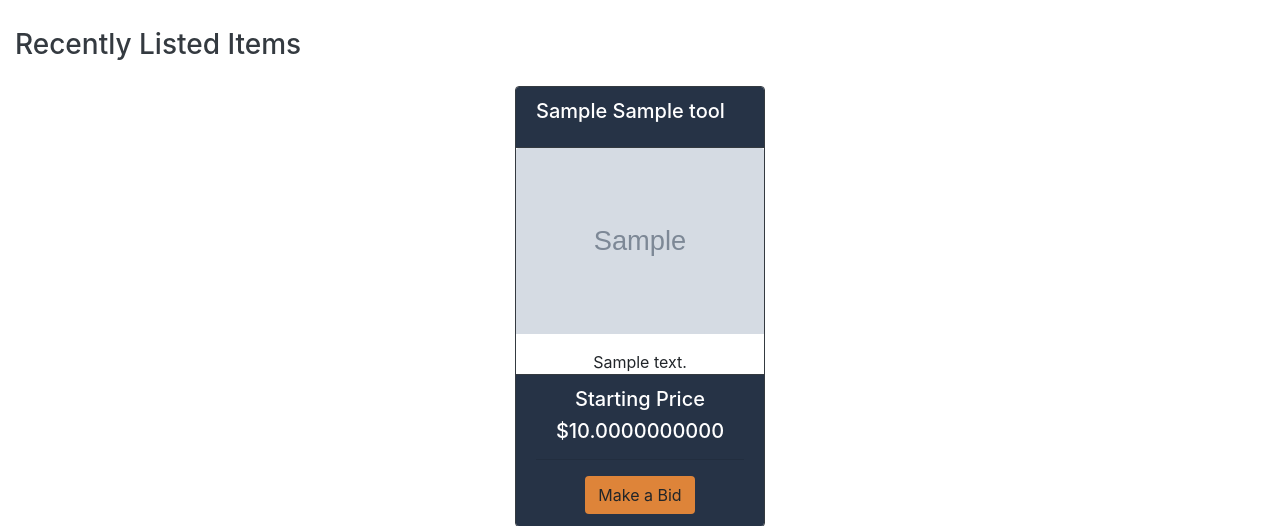
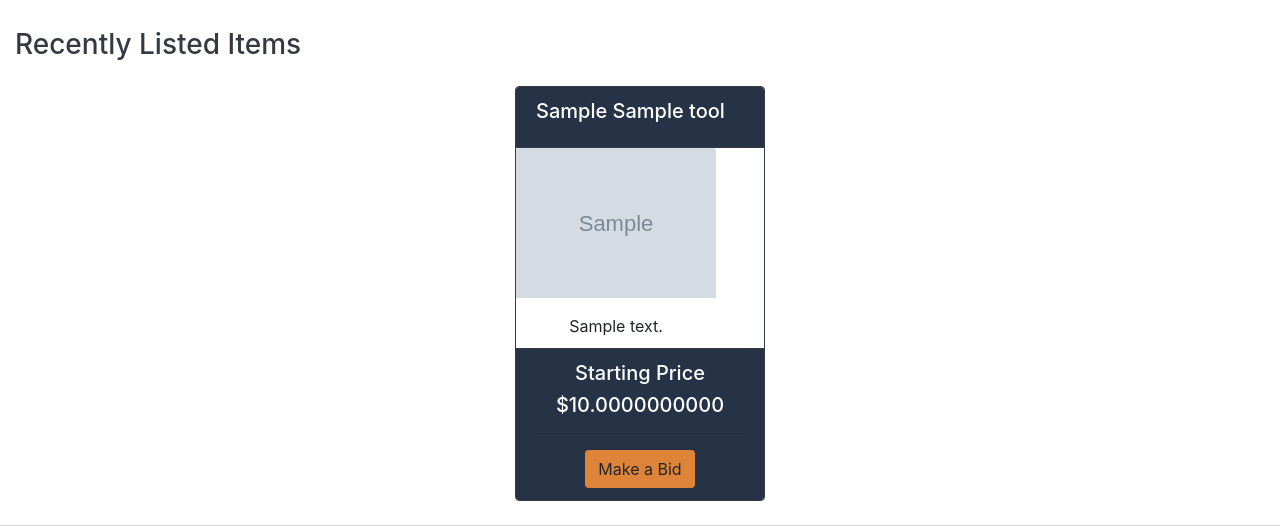
Before and after one commit to dwebs9/heroku-app-tres, a Flask app: page / in a window 1280 px wide. Shown: the part 400-926 px from the top of the page. Run offline with Flask 2, Linux system fonts and the light colour scheme; tables that the repository leaves empty hold one stand-in row (values such as "Sample post"); grey boxes marked "Sample" are stand-in pictures; some libraries are stand-ins or nearby versions.

Commit message:
Test 1: Bug 7.

```diff
--- a/marketplace/templates/base.html
+++ b/marketplace/templates/base.html
@@ -22,6 +22,7 @@
 
 
         }
+
 
         .special-card {
             opacity: .9;
@@ -78,6 +79,13 @@
             width: 100%;
             max-height: 250px;
             margin-bottom: 1rem;
+        }
+
+        .img-landing {
+            width: 200px;
+            /* You can set the dimensions to whatever you want */
+            height: 200px;
+            object-fit: cover;
         }
 
         /* Set width to make card deck cards 100% width */
--- a/marketplace/templates/index.html
+++ b/marketplace/templates/index.html
@@ -26,9 +26,9 @@
 
 <main>
 
-    <!---Contains Main Content-->
+    <!-- -Contains Main Content-->
 
-    <!---Popular Items--->
+    <!--Popular Items--->
 
     <section>
 
@@ -45,7 +45,7 @@
                             <h5 class="card-title">{{tool.brand}} {{tool.tool_name}}</h5>
                         </div>
 
-                        <div class="card-body py-0 px-0">
+                        <div class="card-body py-0 px-0 img-landing">
                             <img class="img thumb-post card-img-top mx-auto" src={{ '../static/img/' + tool.images }} alt="Tool Image">
 
                             <p class="card-text mx-2 px-2 text-center pt-3">{{tool.desc}}
```
